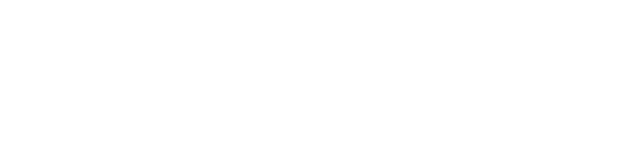
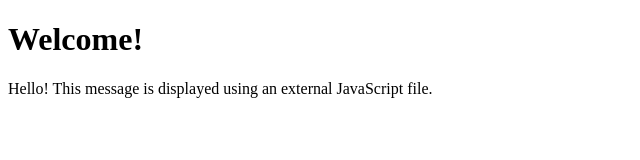
Before and after one commit to Navyatha25/day2.js, a plain HTML site: page index.html in a window 1280 px wide. Shown: the whole page, without its empty margins (0-640 px from the left). Drawn offline with Linux system fonts and the light colour scheme.

Commit message:
Update index.html

```diff
--- a/index.html
+++ b/index.html
@@ -6,9 +6,9 @@
     <link rel="">
     <title>Document</title>
     <!-- -----------------------------------EXTERNAL JAVASCRIPT----------------------------------- -->
-    <!-- <h1>Welcome!</h1>
+     <h1>Welcome!</h1>
     <p id="message"></p>
-    <script src="script.js"></script> -->
+    <script src="script.js"></script>
 
     <!-- --------------------------------------INTERNAL JAVASCRIPT-------------------------------- -->
     <!-- <script>
@@ -39,4 +39,5 @@
         //             secundrabad
     </script>
 </body>
+
 </html>
```
